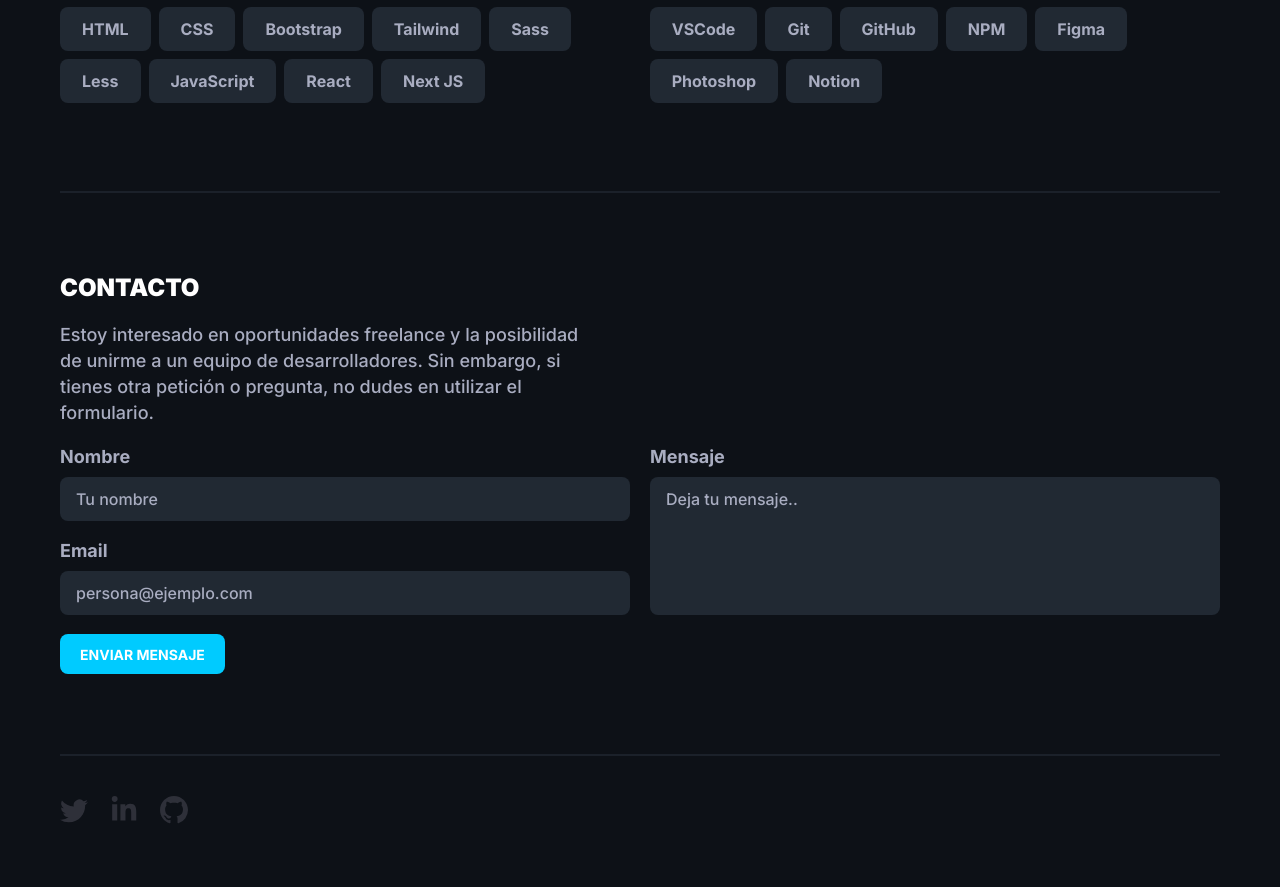
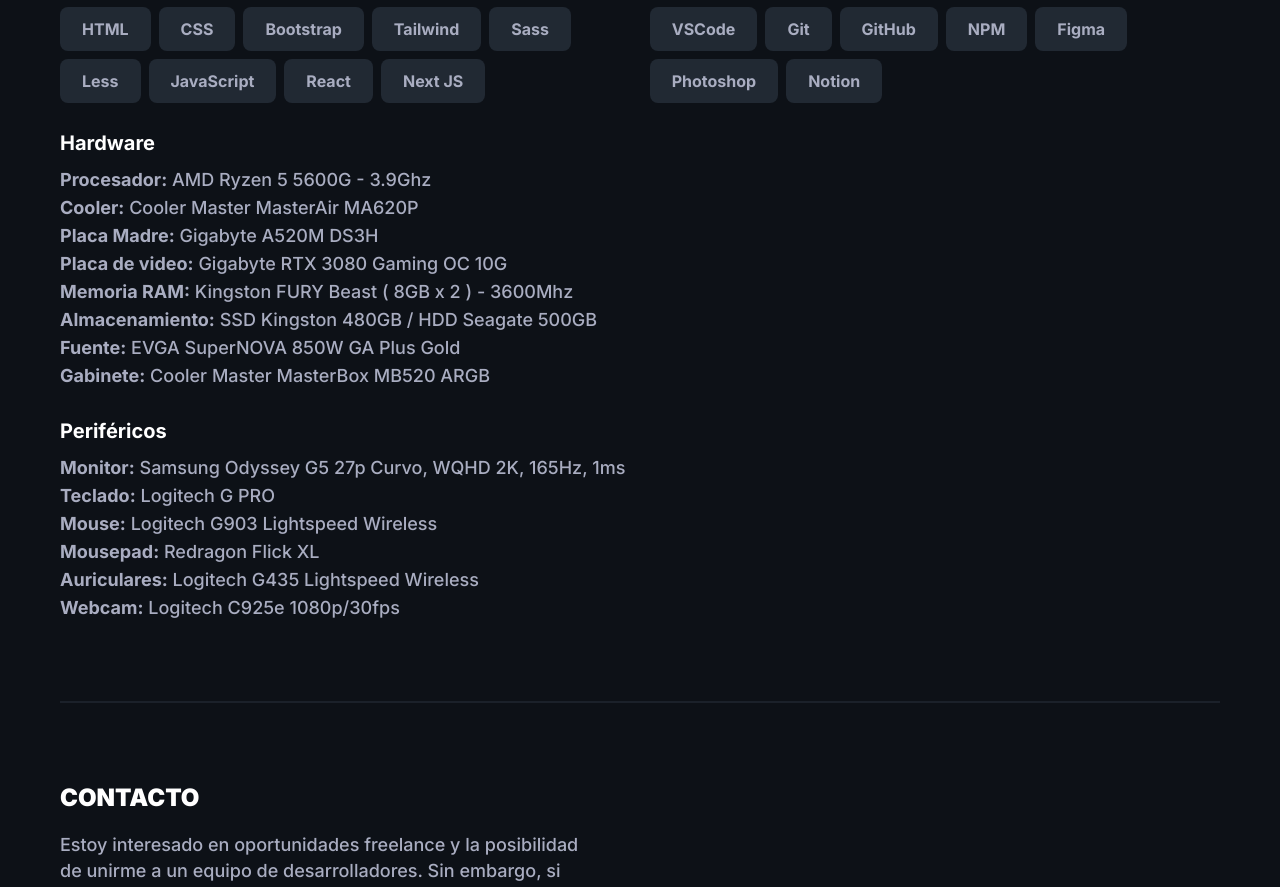
Before and after one commit to AlexisPaez11/website, a React (Create React App) app: page /About in a window 1280 px wide. Shown: the part 680-1567 px from the top of the page. Before the commit the page ends 1544 px from the top, so only its background shows below. Built offline with nearby package versions, Linux system fonts and the light colour scheme; a web font is replaced by a local one.

Commit message:
workspace add and css modified

```diff
--- /dev/null
+++ b/src/components/Workspace.jsx
@@ -0,0 +1,31 @@
+import React from 'react'
+
+const Workspace = () => {
+  return (
+    <section className='workspace-section'>
+      <div className='workspace-container'>
+        <h3>Hardware</h3>
+        <p><b>Procesador:</b> AMD Ryzen 5 5600G - 3.9Ghz</p>
+        <p><b>Cooler:</b> Cooler Master MasterAir MA620P</p>
+        <p><b>Placa Madre:</b> Gigabyte A520M DS3H</p>
+        <p><b>Placa de video:</b> Gigabyte RTX 3080 Gaming OC 10G</p>
+        <p><b>Memoria RAM:</b> Kingston FURY Beast ( 8GB x 2 ) - 3600Mhz</p>
+        <p><b>Almacenamiento:</b> SSD Kingston 480GB / HDD Seagate 500GB</p>
+        <p><b>Fuente:</b> EVGA SuperNOVA 850W GA Plus Gold</p>
+        <p><b>Gabinete:</b> Cooler Master MasterBox MB520 ARGB</p>
+      </div>
+
+      <div className='workspace-container'>
+        <h3>Periféricos</h3>
+          <p><b>Monitor:</b> Samsung Odyssey G5 27p Curvo, WQHD 2K, 165Hz, 1ms</p>
+          <p><b>Teclado:</b> Logitech G PRO</p>
+          <p><b>Mouse:</b> Logitech G903 Lightspeed Wireless</p>
+          <p><b>Mousepad:</b> Redragon Flick XL</p>
+          <p><b>Auriculares:</b> Logitech G435 Lightspeed Wireless</p>
+          <p><b>Webcam:</b> Logitech C925e 1080p/30fps</p>
+      </div>
+    </section>
+  )
+}
+
+export default Workspace
--- a/src/index.css
+++ b/src/index.css
@@ -1007,14 +1007,35 @@ table th.align-left p {
     font-weight: 500;
     color: var(--color-text-variant);
 }
+/* SECTION 1 */
 /* SECTION 2 */
-.aboutMe-section p {
+.aboutMe-section h3, .about-container h3 {
+    color: var(--color-text);
+    font-size: 2rem;
+    font-weight: 700;
+}
+.workspace-container h3 {
+    margin-bottom: 1rem;
+}
+.aboutMe-section p, .about-container p {
     font-size: 1.8rem;
     line-height: 2.6rem;
     font-weight: 500;
     color: var(--color-text-variant);
 }
-/* SECTION 3 */
+.about .aboutMe-section {
+    padding: 8rem 6rem 2rem 6rem;
+}
+.workspace-section {
+    padding: 0rem 6rem 8rem 6rem;
+    display: grid;
+    gap: 3rem;
+}
+.workspace-container {
+    display: grid;
+    gap: .2rem;
+}
+/* SECTION 2 */
 .skills-section {
     display: grid;
     grid-auto-flow: column;
@@ -1025,11 +1046,6 @@ table th.align-left p {
     grid-auto-flow: row;
     gap: 2rem;
     align-content: flex-start;
-}
-.skills-container h3 {
-    color: var(--color-text);
-    font-size: 2rem;
-    font-weight: 700;
 }
 .skills {
     display: flex;
@@ -1053,7 +1069,7 @@ table th.align-left p {
     width: 100%;
 }
 /* ____________ ABOUT ME _____________ */
-/* ____________ ABOUT ME _____________ */
+/* ____________ CONTACT _____________ */
 .contact-container {
     display: grid;
     grid-auto-flow: row;
@@ -1155,7 +1171,7 @@ table th.align-left p {
 .contact-container form textarea:focus-visible {
     outline: none;
 }
-/* ____________ ABOUT ME _____________ */
+/* ____________ CONTACT _____________ */
 /* ____________ FOOTER _____________ */
 footer {
     width: 100%;
--- a/src/pages/About.jsx
+++ b/src/pages/About.jsx
@@ -2,6 +2,7 @@ import React from 'react'
 import CTA from '../components/CTA'
 import AboutMe from '../components/about/AboutMe'
 import Profile from '../assets/alexispaez.png'
+import Workspace from '../components/Workspace'
 import Contact from '../components/Contact'
 
 const About = () => {
@@ -27,6 +28,8 @@ const About = () => {
         <hr />
         <AboutMe />
 
+        <Workspace/>
+
         <hr />
         <Contact />
 
```
